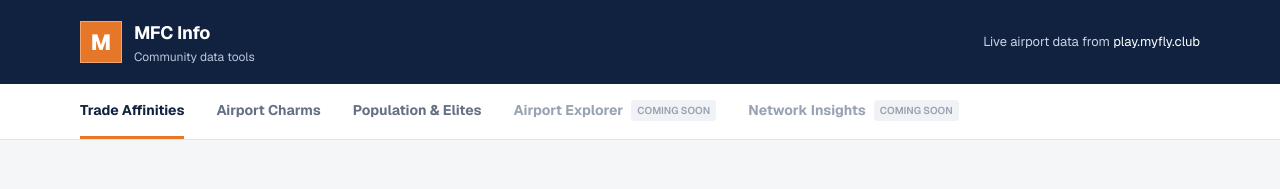
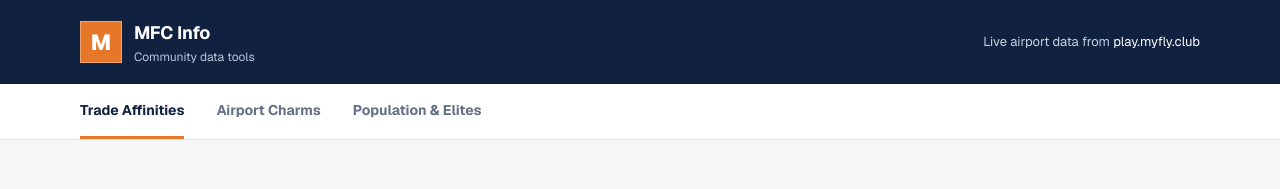
Before and after one commit to FedeMedel/mfcInfoDash, a Next.js app: page / in a window 1280 px wide. Shown: the top 189 px of the page. Built offline with nearby package versions, Linux system fonts and the light colour scheme; no server answers.

Commit message:
style: remove unfinished dashboard tabs

```diff
--- a/app/globals.css
+++ b/app/globals.css
@@ -139,19 +139,6 @@ select {
 .tab.active {
   border-color: var(--accent);
   color: var(--navy);
-}
-
-.tab.disabled {
-  color: #98a2b3;
-}
-
-.tab small {
-  padding: 3px 6px;
-  border-radius: 4px;
-  background: #f0f2f5;
-  font-size: 10px;
-  font-weight: 600;
-  text-transform: uppercase;
 }
 
 .dashboard {
--- a/app/site-header.tsx
+++ b/app/site-header.tsx
@@ -48,12 +48,6 @@ export function SiteHeader({ active }: { active: Dashboard }) {
           >
             Population &amp; Elites
           </Link>
-          <span className="tab disabled" aria-disabled="true">
-            Airport Explorer <small>Coming soon</small>
-          </span>
-          <span className="tab disabled" aria-disabled="true">
-            Network Insights <small>Coming soon</small>
-          </span>
         </div>
       </nav>
     </>
```
Also changed, not shown: 1 other file (tests, documents, lock files or other folders).
